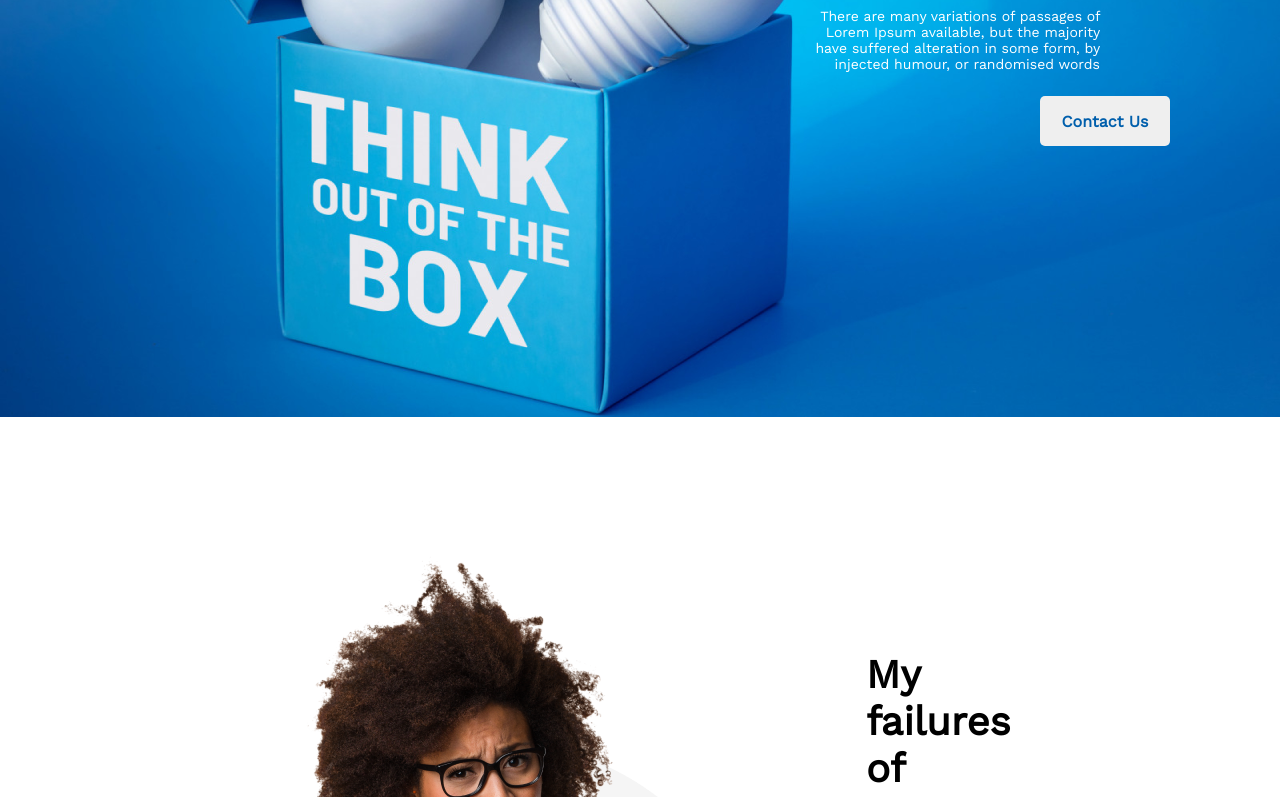
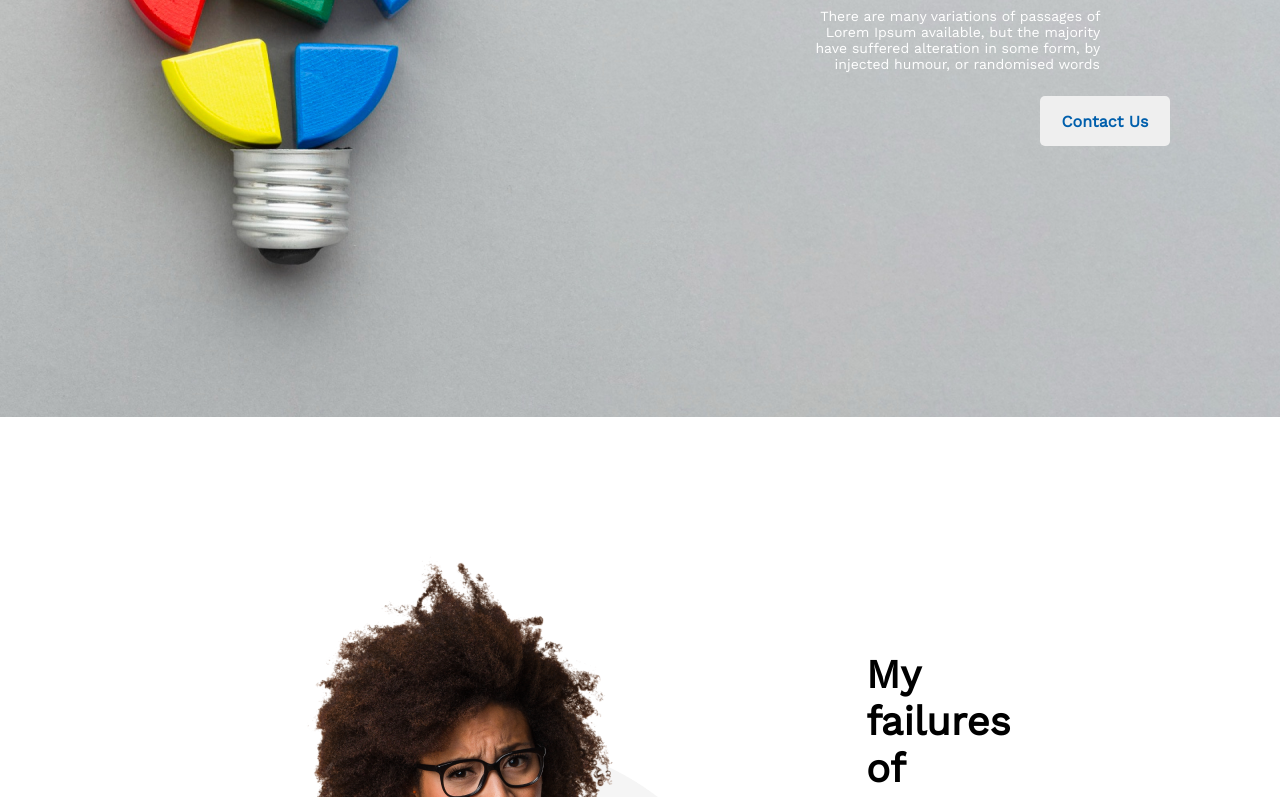
Before and after one commit to Raihanuddin1/first-assignment, a plain HTML site: page index.html in a window 1280 px wide. Shown: the part 391-1188 px from the top of the page. Drawn offline with nearby package versions, Linux system fonts and the light colour scheme.

Commit message:
edit header

```diff
--- a/styles/style.css
+++ b/styles/style.css
@@ -8,7 +8,7 @@
 .header {
     max-width: 1600px;
     height: 808px;
-    background-image: url(/images/banner/banner3.png);
+    background-image: url(/images/banner/banner2.png);
 }
 
 .header-title {
```
Also changed, not shown: images/icons/26012951.jpg (added).
